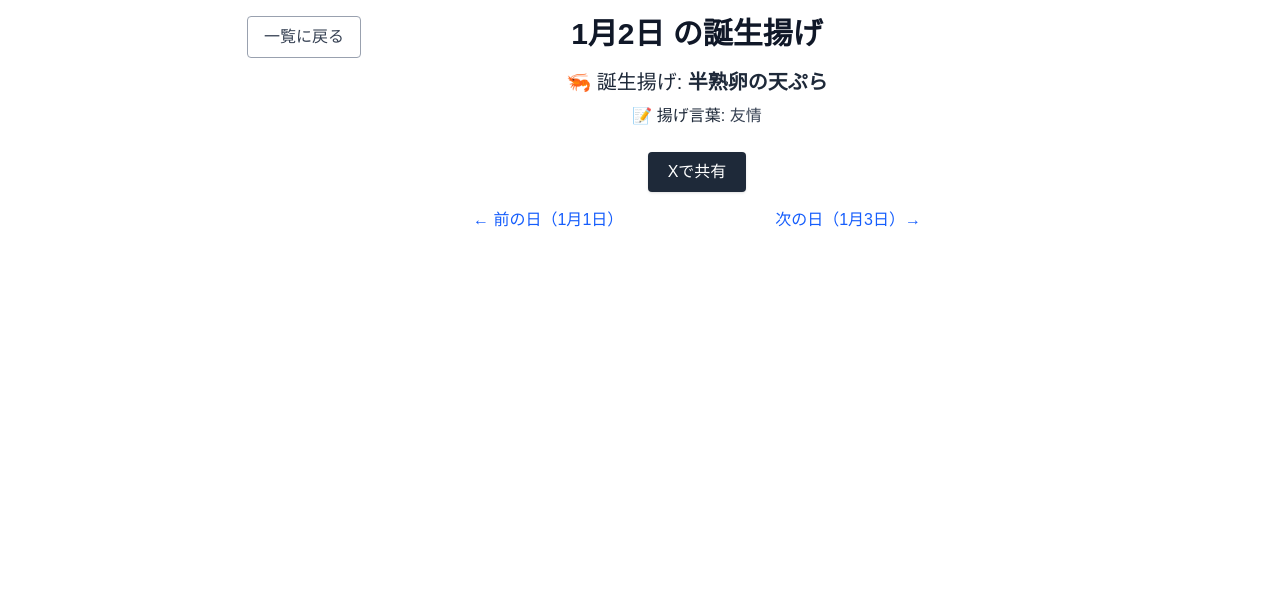
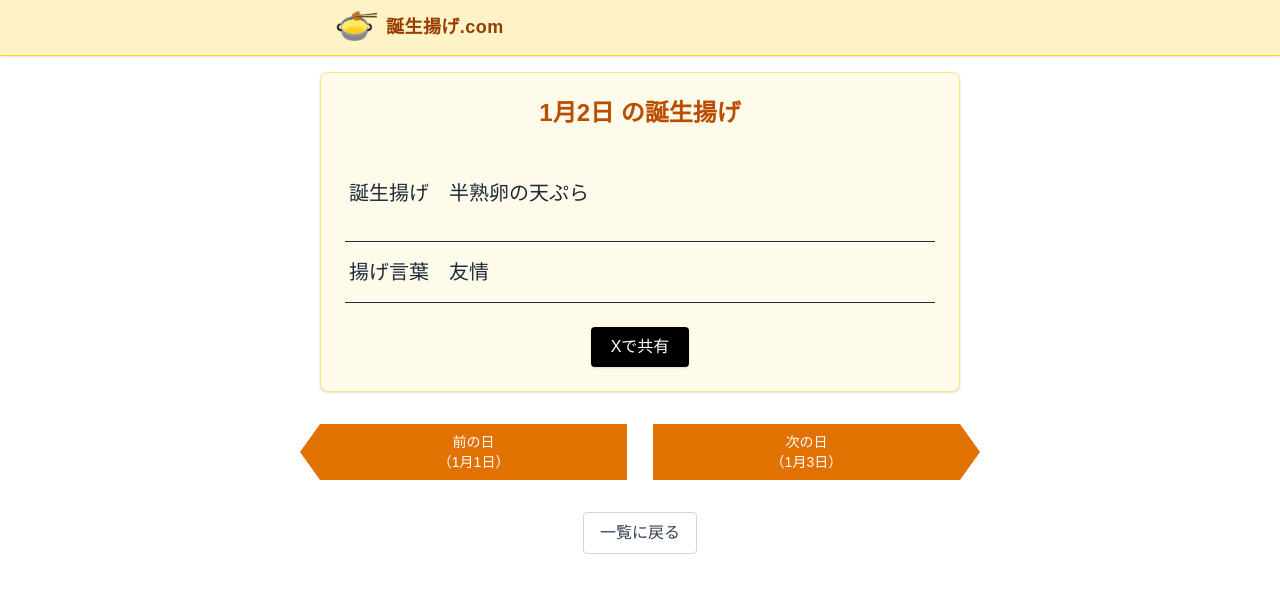
Before and after one commit to kofrah/tanjoeatit, a Next.js app: page /fry/1/2 in a window 1280 px wide. Shown: the top 592 px of the page. Built offline with nearby package versions, Linux system fonts and the light colour scheme.

Commit message:
デザイン修正

```diff
--- a/src/app/fry/[month]/[day]/page.tsx
+++ b/src/app/fry/[month]/[day]/page.tsx
@@ -37,7 +37,6 @@ export default async function Page({
   const word = targetDay.word || null;
   const displayDate = `${monthNum}月${dayNum}日`;
 
-  // 前後日付計算 with 月跨ぎ考慮
   const daysInMonth = (y: number, m: number) => new Date(y, m, 0).getDate();
 
   let prevMonth = monthNum;
@@ -56,56 +55,70 @@ export default async function Page({
 
   return (
     <div className="p-4 bg-white text-gray-800 min-h-screen flex justify-center">
-      <div className="text-center mb-4">
-        <Link
-          href="/"
-          className="inline-block border border-gray-400 text-gray-700 px-4 py-2 rounded hover:bg-gray-100"
-        >
-          一覧に戻る
-        </Link>
-      </div>
-      <div className="max-w-2xl w-full">
-        <h1 className="text-3xl font-bold mb-4 text-gray-900 text-center">
+      <div className="w-full max-w-screen-sm space-y-8">
+        <div className="bg-amber-50 border border-amber-200 rounded-lg p-6 shadow">
+          <h1 className="text-2xl font-bold text-center text-amber-700 mb-4">
             {displayDate} の誕生揚げ
           </h1>
           {fry ? (
-          <>
-            <p className="text-xl mb-2 text-center">
-              🦐 誕生揚げ:{" "}
-              <span className="text-gray-800 font-semibold">{fry}</span>
-            </p>
-            <p className="text-md mb-6 text-center">
-              📝 揚げ言葉:{" "}
-              <span className="text-gray-700 font-medium">{word}</span>
-            </p>
-            <div className="text-center mb-4">
+            <div className="overflow-x-auto">
+              <table className="w-full text-xl text-left border-collapse table-auto">
+                <tbody>
+                  <tr className="hover:bg-amber-100">
+                    <td className="px-1 py-1 w-24 border-b">誕生揚げ</td>
+                    <td className="px-2 py-1 border-b font-medium align-middle h-[6rem]">
+                      {fry}
+                    </td>
+                  </tr>
+                  <tr className="hover:bg-amber-100">
+                    <td className="px-1 py-2 border-b">揚げ言葉</td>
+                    <td className="px-2 py-4 border-b font-medium align-top min-h-[3rem]">
+                      {word}
+                    </td>
+                  </tr>
+                </tbody>
+              </table>
+            </div>
+          ) : (
+            <p className="text-center text-gray-600">データがありません。</p>
+          )}
+
+          <div className="text-center mt-6">
             <a
               href={`https://twitter.com/intent/tweet?text=${encodeURIComponent(
                 `${displayDate}の誕生揚げは「${fry}」。\n揚げ言葉は「${word}」！\n#誕生揚げ\nhttps://yourdomain.com/fry/${month}/${day}`
               )}`}
               target="_blank"
               rel="noopener noreferrer"
-                className="inline-block bg-gray-800 text-white px-5 py-2 rounded shadow hover:bg-gray-900"
+              className="inline-block bg-black text-white px-5 py-2 rounded shadow transition"
             >
               Xで共有
             </a>
           </div>
-          </>
-        ) : (
-          <p className="text-center">データがありません。</p>
-        )}
-        <div className="flex justify-between max-w-md mx-auto">
+        </div>
+
+        <div className="flex justify-between gap-4 text-sm font-medium mt-6">
           <Link
             href={`/fry/${prevMonth}/${prevDay}`}
-            className="text-blue-600 hover:underline"
+            className="relative inline-block text-white text-center no-underline w-full max-w-[48%] py-2 px-4 bg-amber-600 before:absolute before:left-[-20px] before:top-0 before:w-0 before:h-0 before:border-t-[28px] before:border-t-transparent before:border-b-[28px] before:border-b-transparent before:border-r-[20px] before:border-r-amber-600 hover:bg-amber-700 transition"
           >
-            ← 前の日（{prevMonth}月{prevDay}日）
+            前の日
+            <br />（{prevMonth}月{prevDay}日）
           </Link>
           <Link
             href={`/fry/${nextMonth}/${nextDay}`}
-            className="text-blue-600 hover:underline"
+            className="relative inline-block text-white text-center no-underline w-full max-w-[48%] py-2 px-4 bg-amber-600 after:absolute after:right-[-20px] after:top-0 after:w-0 after:h-0 after:border-t-[28px] after:border-t-transparent after:border-b-[28px] after:border-b-transparent after:border-l-[20px] after:border-l-amber-600 hover:bg-amber-700 transition"
           >
-            次の日（{nextMonth}月{nextDay}日）→
+            次の日
+            <br />（{nextMonth}月{nextDay}日）
+          </Link>
+        </div>
+        <div className="text-center mt-6">
+          <Link
+            href="/"
+            className="inline-block border border-gray-300 text-gray-700 px-4 py-2 rounded hover:bg-gray-100 transition"
+          >
+            一覧に戻る
           </Link>
         </div>
       </div>
--- a/src/app/layout.tsx
+++ b/src/app/layout.tsx
@@ -1,4 +1,5 @@
 import "./globals.css";
+import Header from "./ui/header";
 
 export const metadata = {
   title: "誕生揚げ一覧",
@@ -23,8 +24,11 @@ export default function RootLayout({
   children: React.ReactNode;
 }>) {
   return (
-    <html lang="en">
-      <body>{children}</body>
+    <html lang="jp">
+      <body>
+        <Header />
+        {children}
+      </body>
     </html>
   );
 }
--- a/src/app/page.tsx
+++ b/src/app/page.tsx
@@ -30,35 +30,47 @@ export default function Home() {
   const todayWord = todayInfo?.word || "―";
 
   return (
-    <div className="bg-white text-gray-800 min-h-screen flex justify-center px-2">
-      <div className=" w-full max-w-screen-sm">
-        <h1 className="text-3xl font-bold mt-6 mb-6 text-gray-900 text-center">
+    <div className="p-4 bg-white text-gray-800 min-h-screen flex justify-center">
+      <div className="w-full max-w-screen-sm">
+        <section className="mb-10">
+          <h2 className="text-2xl font-semibold mb-4 text-gray-900 text-center">
             誕生揚げとは
-        </h1>
-        <p className="mb-8 text-center">
+          </h2>
+          <p className="mb-8 text-center text-gray-700">
             誕生揚げは、各日に定めた揚げものです。
             <br />
             誕生日ごとに揚げ言葉も定めています。
             <br />
-          自分の誕生日がどんな揚げか、見てみましょう！
+            自分の誕生揚げは何か、見てみましょう！
           </p>
+        </section>
 
-        <div className="bg-gray-100 border border-gray-300 rounded p-4 mb-8 max-w-full overflow-x-auto">
-          <h2 className="text-xl font-semibold mb-3 text-gray-800">
-            本日の誕生揚げ（{today.getFullYear()}年{today.getMonth() + 1}月
-            {today.getDate()}日）
+        <section className="bg-amber-50 border border-amber-200 rounded-lg p-6 mb-10 shadow">
+          <h2 className="text-xl font-semibold mb-4 text-amber-700 text-center">
+            本日の誕生揚げ（{todayMonth}月{todayDate}日）
           </h2>
-          <p className="mb-1">
-            🦐 揚げ：<span className="font-medium">{todayFry}</span>
-          </p>
-          <p>
-            📝 揚げ言葉：<span className="font-medium">{todayWord}</span>
-          </p>
+          <div className="overflow-x-auto">
+            <table className="w-full text-left border-collapse table-auto">
+              <tbody>
+                <tr className="hover:bg-amber-100">
+                  <td className="px-4 py-2 border-b">🍽️ 誕生揚げ</td>
+                  <td className="px-4 py-2 border-b font-medium">{todayFry}</td>
+                </tr>
+                <tr className="hover:bg-amber-100">
+                  <td className="px-4 py-2 border-b">📝 揚げ言葉</td>
+                  <td className="px-4 py-2 border-b font-medium">
+                    {todayWord}
+                  </td>
+                </tr>
+              </tbody>
+            </table>
           </div>
+        </section>
 
-        <h1 className="text-3xl font-bold mb-6 text-gray-900 text-center">
+        <section>
+          <h2 className="text-3xl font-bold mb-6 text-gray-900 text-center">
             誕生揚げ一覧
-        </h1>
+          </h2>
           {months.map((month) => {
             const days = Array.from(
               { length: monthDays[month] },
@@ -70,12 +82,11 @@ export default function Home() {
             }
 
             return (
-            <div key={month} className="mb-8">
-              <div className="mx-auto w-fit">
-                <h2 className="text-2xl font-semibold mb-3 text-gray-700">
+              <div key={month} className="mb-10">
+                <h3 className="text-xl font-semibold mb-3 text-gray-700 text-center border-b border-gray-200 pb-1">
                   {month}月の誕生揚げ
-                </h2>
-                <div className="grid gap-2 grid-cols-4 sm:grid-cols-6 md:grid-cols-7 justify-center">
+                </h3>
+                <div className="grid gap-2 grid-cols-4 sm:grid-cols-6 md:grid-cols-7">
                   {rows.map((week, idx) => (
                     <div key={idx} className="contents">
                       {week.map((day) => {
@@ -86,7 +97,7 @@ export default function Home() {
                           <Link
                             key={dateId}
                             href={`/fry/${mm}/${dd}`}
-                            className="bg-white text-gray-700 border border-gray-300 rounded px-4 py-2 text-center shadow hover:bg-gray-100 w-full whitespace-nowrap"
+                            className="bg-white text-gray-700 border border-gray-300 rounded px-4 py-2 text-center shadow hover:bg-amber-100 hover:scale-105 transition w-full whitespace-nowrap"
                           >
                             {dd}日
                           </Link>
@@ -96,9 +107,9 @@ export default function Home() {
                   ))}
                 </div>
               </div>
-            </div>
             );
           })}
+        </section>
       </div>
     </div>
   );
--- /dev/null
+++ b/src/app/ui/header.tsx
@@ -0,0 +1,29 @@
+import Image from "next/image";
+import Link from "next/link";
+
+export default function Header() {
+  return (
+    <>
+      <header className="fixed top-0 left-0 w-full bg-amber-100 border-b border-amber-300 shadow-sm z-50 h-[56px]">
+        <div className="max-w-screen-sm mx-auto px-4 h-full flex justify-between items-center text-amber-800">
+          <Link
+            href="/"
+            className="text-lg font-bold tracking-wide hover:opacity-80 transition flex items-center"
+          >
+            <Image
+              src="/karaage.png"
+              alt="ロゴ"
+              width={42}
+              height={42}
+              className="inline-block mr-2 mb-1 align-middle"
+            />
+            誕生揚げ.com
+          </Link>
+        </div>
+      </header>
+
+      {/* 高さ分の空白要素を配置して後続コンテンツが重ならないように */}
+      <div className="h-[56px]" aria-hidden="true" />
+    </>
+  );
+}
```
Also changed, not shown: public/karaage.png (added). Lines whose indentation alone changed are shown as unchanged.
